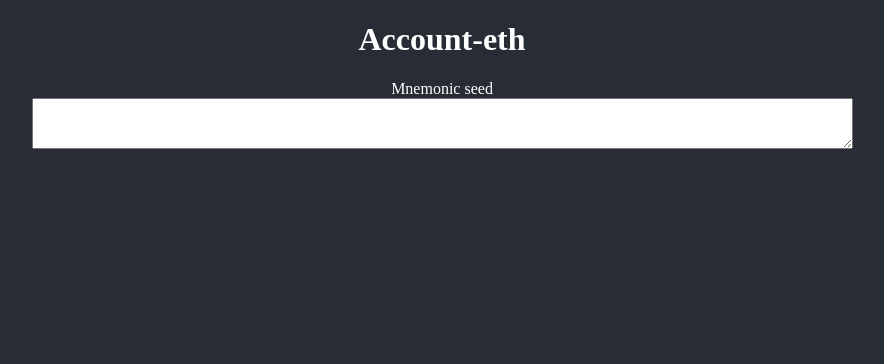
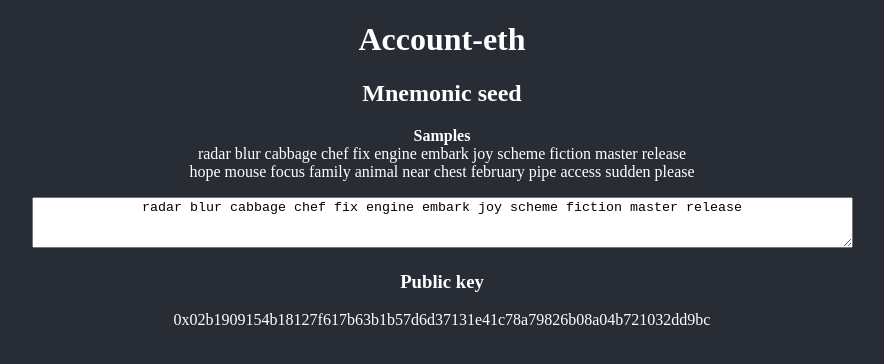
Before and after one commit to wslyvh/accounteth, a React (Create React App) app: page / in a window 1280 px wide. Shown: the top 364 px of the page, without its empty margins (198-1082 px from the left). Built offline with nearby package versions, Linux system fonts and the light colour scheme.

Commit message:
mnemonic

```diff
--- a/package.json
+++ b/package.json
@@ -12,6 +12,7 @@
     "eject": "react-scripts eject"
   },
   "dependencies": {
+    "ethers": "^4.0.47",
     "react": "^16.13.1",
     "react-dom": "^16.13.1"
   },
--- a/src/components/Wallet.tsx
+++ b/src/components/Wallet.tsx
@@ -1,19 +1,50 @@
 import React, { useState, useEffect } from 'react';
+const ethers = require('ethers');
+
+const walletPath = "m/44'/60'/0'/0/1"; // last number for other wallets
+const sampleSeed1 = "radar blur cabbage chef fix engine embark joy scheme fiction master release";
+// pubKey 0: 0x0305b7d0996e99c4a49e6c3b83288f4740d53662839eab1d97d14660696944b8bb
+// pubKey 1: 0x02b1909154b18127f617b63b1b57d6d37131e41c78a79826b08a04b721032dd9bc
+const sampleSeed2 = "hope mouse focus family animal near chest february pipe access sudden please";
+// pubKey 0: 0x03149f293dba7a6800df7cad92aa54e56b2ec8fec6989efeaefe9fa6f07534fe45
+// pubKey 1: 0x02a6364b16bb2b40926142cb97fa4c37bf2bf46d999381fd3674152890fee81a4e
 
 function Wallet() {
-  const [seed, setSeed] = useState("");
+  const [seed, setSeed] = useState(sampleSeed1);
+  const [publicKey, setPublicKey] = useState("");
 
   useEffect(() => {
-      console.log(seed)
+    try {
+      let hdnode = ethers.utils.HDNode.fromMnemonic(seed);
+      let node = hdnode.derivePath(walletPath);
+      console.log(node)
+
+      setPublicKey(node.publicKey);
+    } catch {
+      console.log("No valid mnemonic provided..")
+    }
   }, [seed]);
 
+
   return (
+    <>
     <div>
-        <span>Mnemonic seed</span> <br/>
-        <textarea rows={3} cols={100}
-          value={seed}
-          onChange={e => setSeed(e.target.value)}/>
+      <h2>Mnemonic seed</h2>
+      <p>
+        <b>Samples</b> <br/>
+        <span>{sampleSeed1}</span> <br/>
+        <span>{sampleSeed2}</span> <br/>
+      </p>
+      <textarea rows={3} cols={100}
+        value={seed}
+        onChange={e => setSeed(e.target.value)}/>
     </div>
+
+    <div>
+      <h3>Public key</h3>
+      <span>{publicKey}</span>
+    </div>
+    </>
   );
 }
 
```
Also changed, not shown: 1 other file (tests, documents, lock files or other folders).
